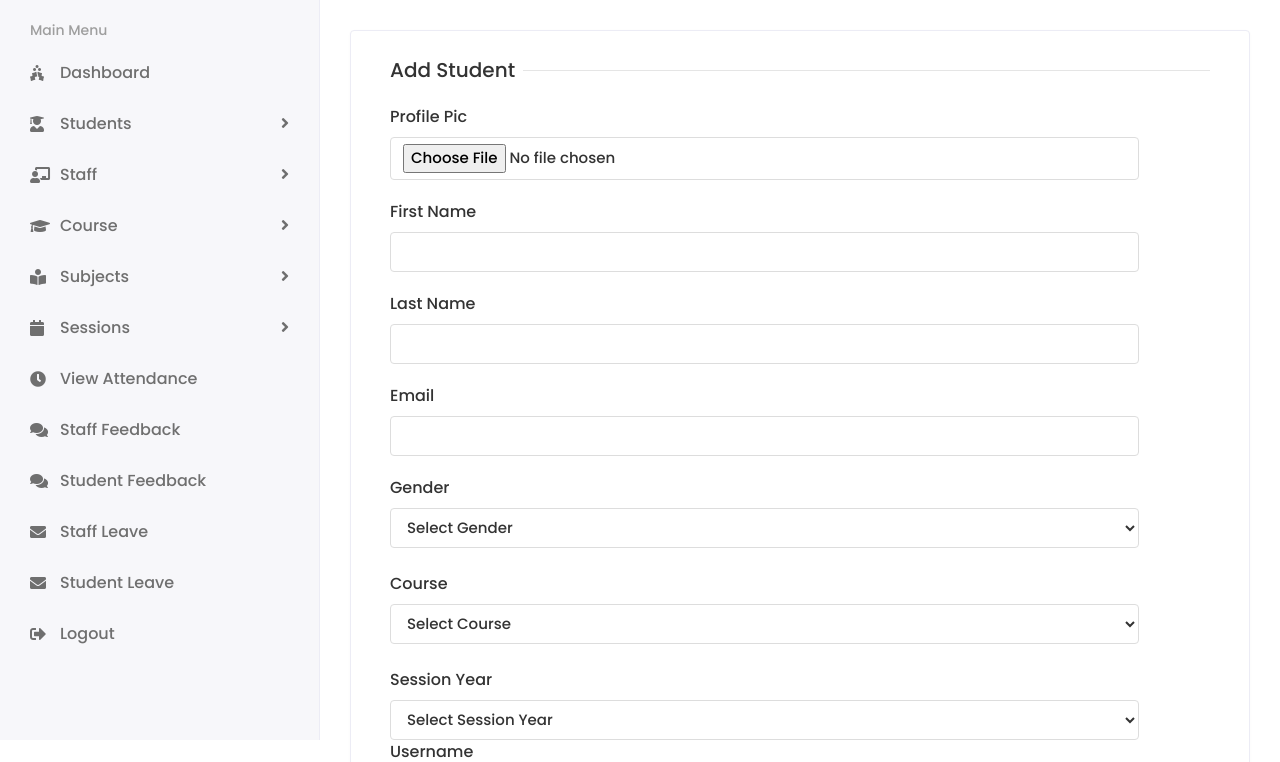
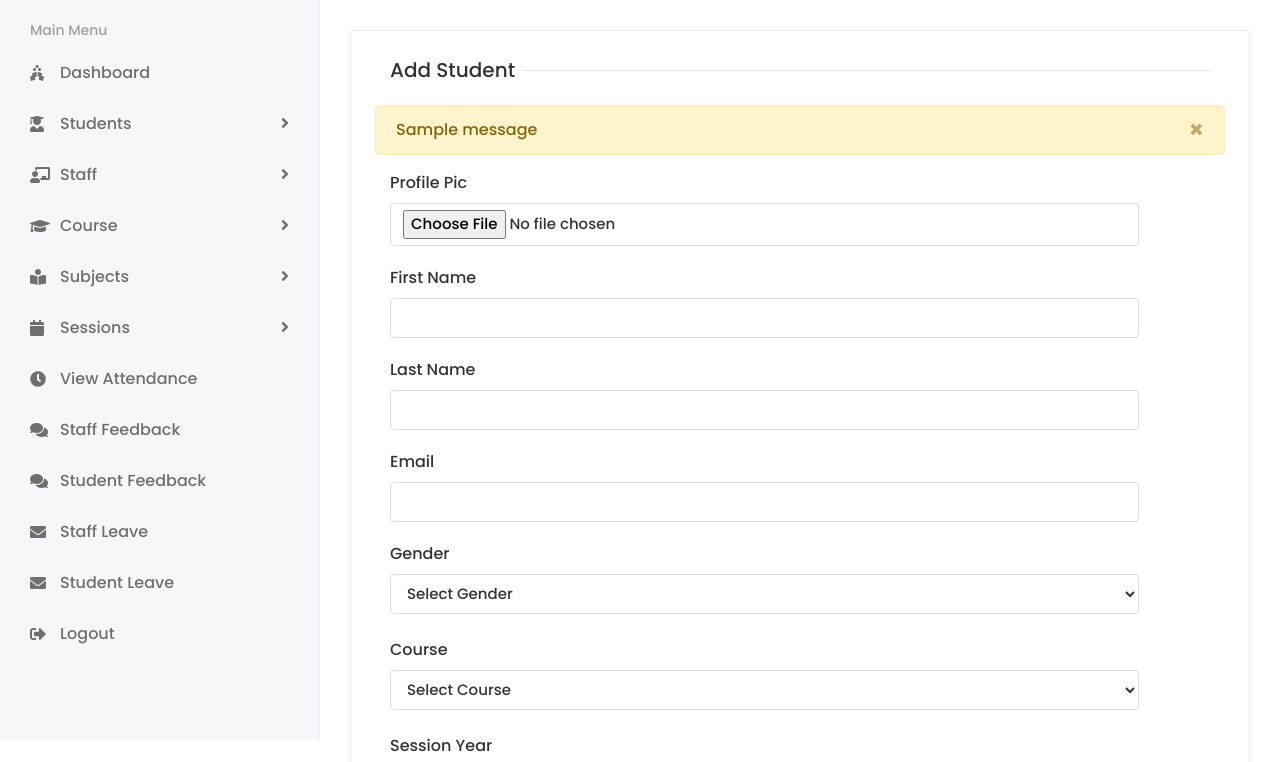
Before and after one commit to KoushikReddyB/Student-Learning-Management-System, a Django app: page /HOD/Student/Add in a window 1280 px wide. Shown: the part 60-822 px from the top of the page. Run offline with Django 4.2, Linux system fonts and the light colour scheme; a user stored in the database is signed in; tables that the repository leaves empty hold one stand-in row (values such as "Sample post"); grey boxes marked "Sample" are stand-in pictures; one stand-in notice (Sample message) is shown; some libraries are stand-ins or nearby versions.

Commit message:
sucess working and testing of add_student module

```diff
--- a/Studentlearningmanagementsystem/Studentlearningmanagementsystem/HOD_views.py
+++ b/Studentlearningmanagementsystem/Studentlearningmanagementsystem/HOD_views.py
@@ -54,7 +54,7 @@ def ADD_STUDENT(request):
                 gender = gender,
             )
             student.save()
-            messages.success(request, user.first_name + "  " + user.last_name + " Are Successfully Added !")
+            messages.success(request, user.first_name + "  " + user.last_name + " is Successfully Added !")
             return redirect('add_student')
 
 
--- a/Studentlearningmanagementsystem/templates/HOD/add_student.html
+++ b/Studentlearningmanagementsystem/templates/HOD/add_student.html
@@ -9,8 +9,42 @@
                                  <div class="col-12">
                                     <h5 class="form-title"><span>Add Student</span></h5>
                                  </div>
-
-
+                                 {% if messages %}
+                                 {% for message in messages %}
+                                     {% if message.tags == 'error' %}
+                                         <div class="alert alert-warning alert-dismissible fade show" role="alert">
+                                             {{ message }}
+                                             <button type="button" class="close" data-dismiss="alert" aria-label="Close">
+                                                 <span aria-hidden="true">&times;</span>
+                                             </button>
+                                         </div>
+                                     {% endif %}
+                                 {% endfor %}
+                             {% endif %}
+                             {% if messages %}
+                             {% for message in messages %}
+                                 {% if message.tags == 'success' %}
+                                     <div class="alert alert-warning alert-dismissible fade show" role="alert">
+                                         {{ message }}
+                                         <button type="button" class="close" data-dismiss="alert" aria-label="Close">
+                                             <span aria-hidden="true">&times;</span>
+                                         </button>
+                                     </div>
+                                 {% endif %}
+                             {% endfor %}
+                         {% endif %}
+                         {% if messages %}
+                                {% for message in messages %}
+                                    {% if message.tags == 'warning' %}
+                                        <div class="alert alert-warning alert-dismissible fade show" role="alert">
+                                            {{ message }}
+                                            <button type="button" class="close" data-dismiss="alert" aria-label="Close">
+                                                <span aria-hidden="true">&times;</span>
+                                            </button>
+                                        </div>
+                                    {% endif %}
+                                {% endfor %}
+                            {% endif %}
                                  <div class="col-sm-11">
                                     <div class="form-group">
                                        <label>Profile Pic</label>
```
Also changed, not shown: Studentlearningmanagementsystem/media/profile_pics/noimg_FQhjNrD.jpg (added), Studentlearningmanagementsystem/templates/HOD/messages.html (deleted).
